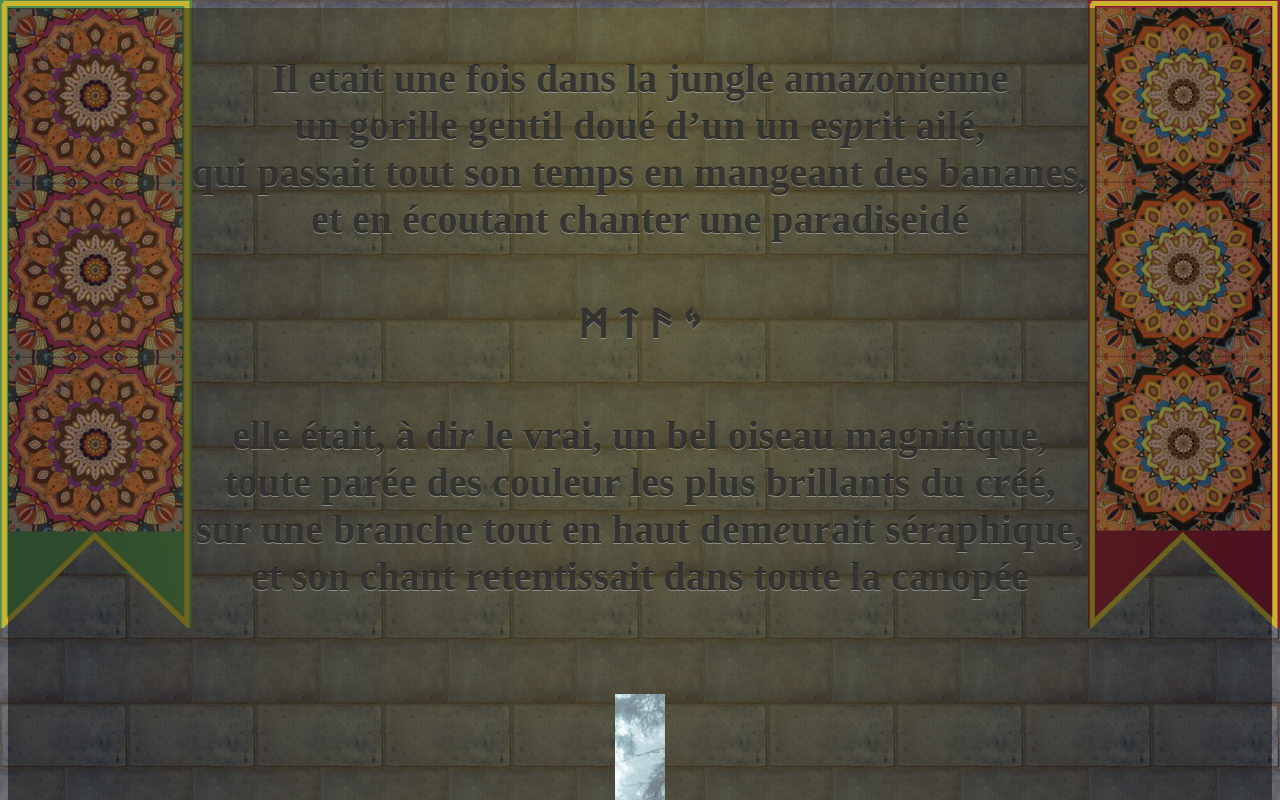
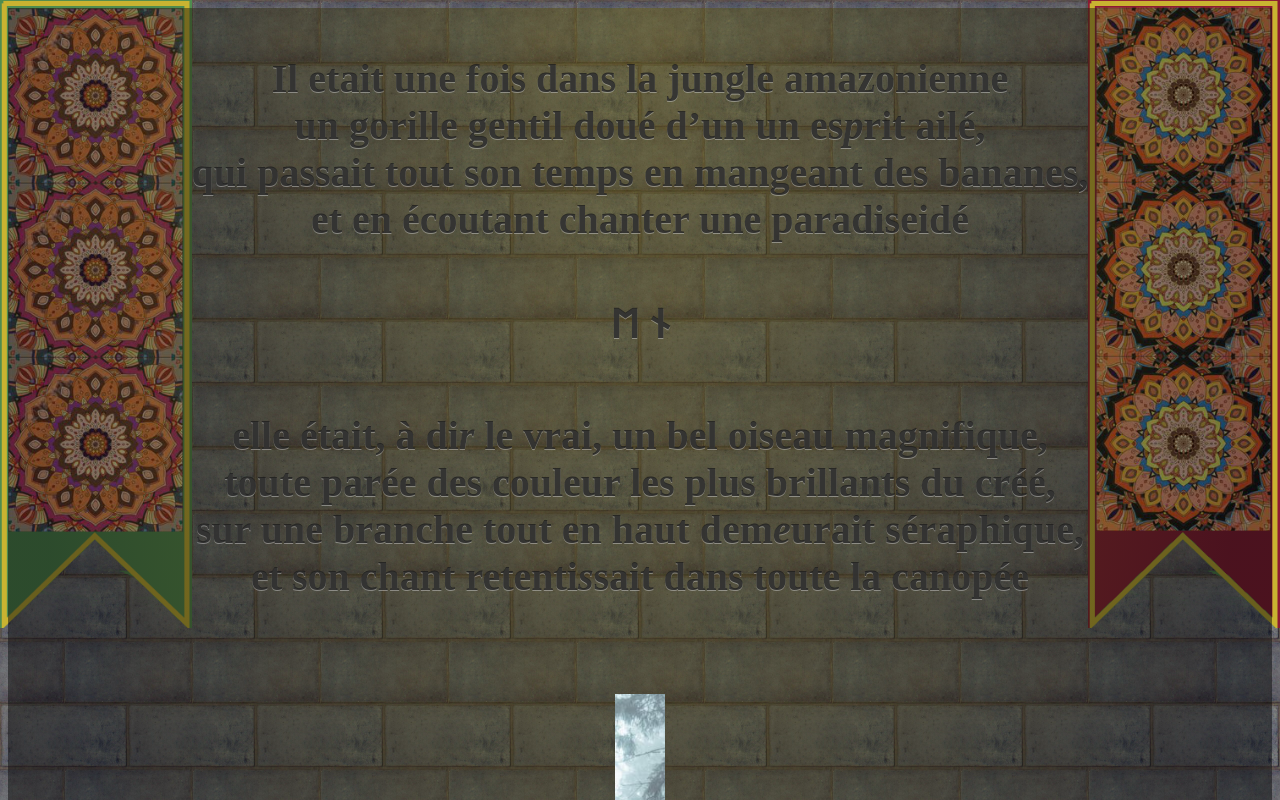
Before and after one commit to Grifone75/TheChamber, a plain HTML site: page second_wall.html in a window 1280 px wide. Shown: the top 800 px of the page. Drawn offline with Linux system fonts and the light colour scheme; a web font is replaced by a local one.

Commit message:
Update second_wall.html

```diff
--- a/second_wall.html
+++ b/second_wall.html
@@ -13,7 +13,7 @@ qui passait tout son temps en mangeant des bananes,<br/>
 et en &eacute;coutant chanter une paradiseid&eacute;<br/>
 <br/>
 
-<p class="runi"> &#5847 &#5839 &#5803 &#5827 <br/> </p>
+<p class="runi"> &#5846 &#5822  <br/> </p>
 
 <br/>
 elle &eacute;tait, &agrave; di<i>r</i> le vrai, un bel oiseau magnifique,<br/>
```
